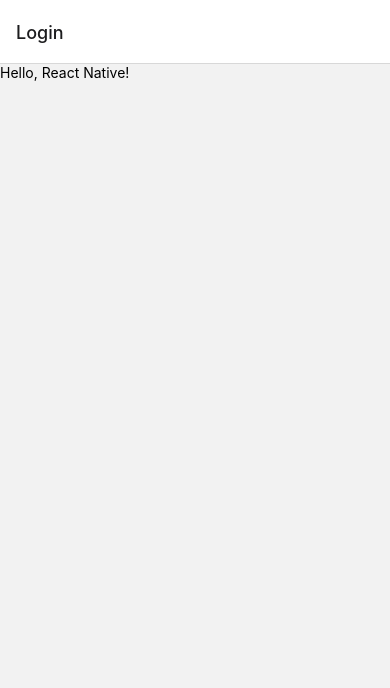
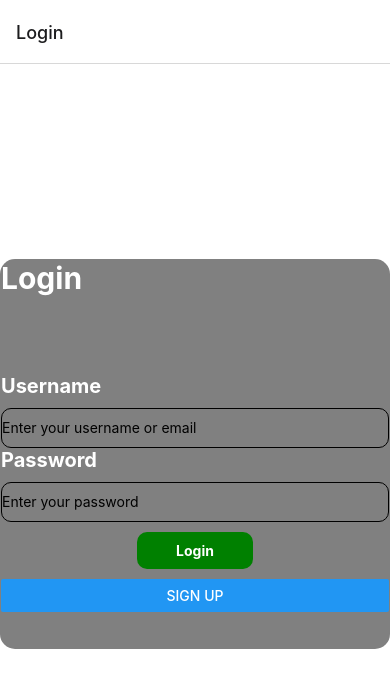
Before and after one commit to tbwrigh/nwhacks24, a React Native app in the folder frontend/: screen /Login in a window 390 px wide. Shown: the top 688 px of the page. Built offline with nearby package versions, Linux system fonts and the light colour scheme.

Commit message:
created login page

```diff
--- a/frontend/pages/login.js
+++ b/frontend/pages/login.js
@@ -1,14 +1,78 @@
 // Login.js
 
 import React from 'react';
-import { View, Text } from 'react-native';
+import { View, Text, StyleSheet, TextInput, Button, TouchableOpacity } from 'react-native';
 
 const LoginPage = () => {
+
+// const handleLogin = () => {
+//   console.log('Login pressed');
+// };
+
   return (
-    <View>
-      <Text>Hello, React Native!</Text>
+    <View style={styles.container}>
+      <View style={styles.box}>
+        <Text style={styles.headerText}>Login</Text>
+        <Text style={styles.subText}>Username</Text>
+        <TextInput style={styles.textBar} placeholder="Enter your username or email" />
+        <Text style={styles.subText}>Password</Text>
+        <TextInput style={styles.textBar} placeholder="Enter your password" />
+        <TouchableOpacity style={styles.loginButton} onPress={() => {}}>
+          <Text style={styles.loginButtonText}>Login</Text>
+        </TouchableOpacity>
+        <Button style={styles.loginButton} title="Sign Up" onPress={() => {}} />
+      </View>
     </View>
   );
 };
 
+const styles = StyleSheet.create({
+  container: {
+    flex: 1,
+    backgroundColor: '#fff',
+    alignItems: 'center',
+    justifyContent: 'center',
+  },
+  box: {
+    flex: 1,
+    backgroundColor: 'gray',
+    alignSelf: 'stretch',
+    marginVertical: '50%',
+    borderRadius: 15,
+    padding: 1,
+    justifyContent: 'flex-start',
+  },
+  headerText: {
+    fontSize: 30,
+    fontWeight: 'bold',
+    color: 'white',
+    marginBottom: '20%',
+  },
+  subText: {
+    fontSize: 20,
+    fontWeight: 'bold',
+    color: 'white',
+    marginBottom: 10,
+  },
+  textBar: {
+    height: 40,
+    borderColor: 'black',
+    borderWidth: 1,
+    borderRadius: 10,
+  },
+  loginButton: {
+    backgroundColor: 'green',
+    borderRadius: 10,
+    padding: 10,
+    marginVertical: 10,
+    width: '30%',
+    alignSelf: 'center',
+  },
+  loginButtonText: {
+    color: 'white',
+    textAlign: 'center',
+    fontWeight: 'bold',
+  },
+  });
+
 export default LoginPage;
```
